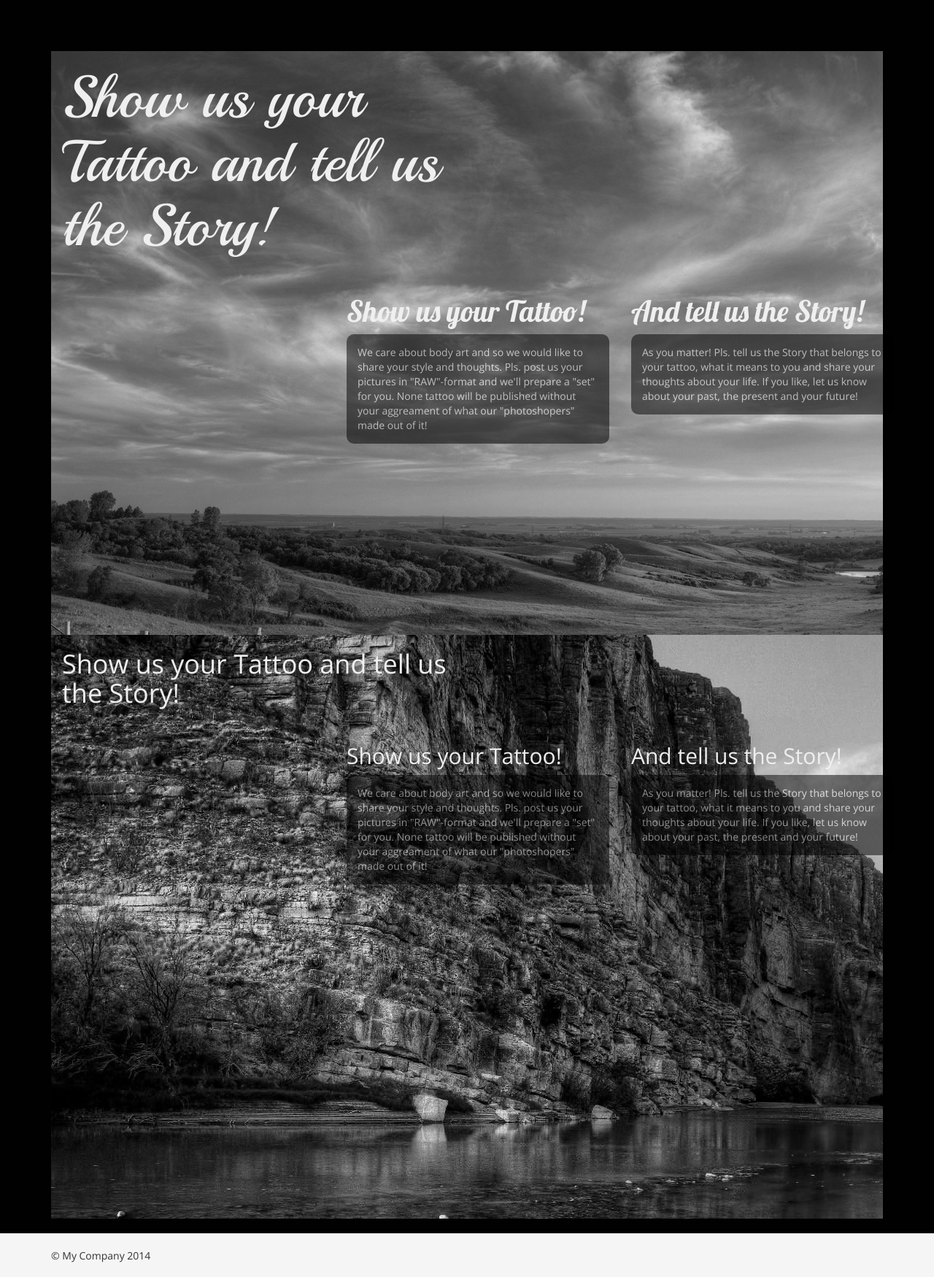
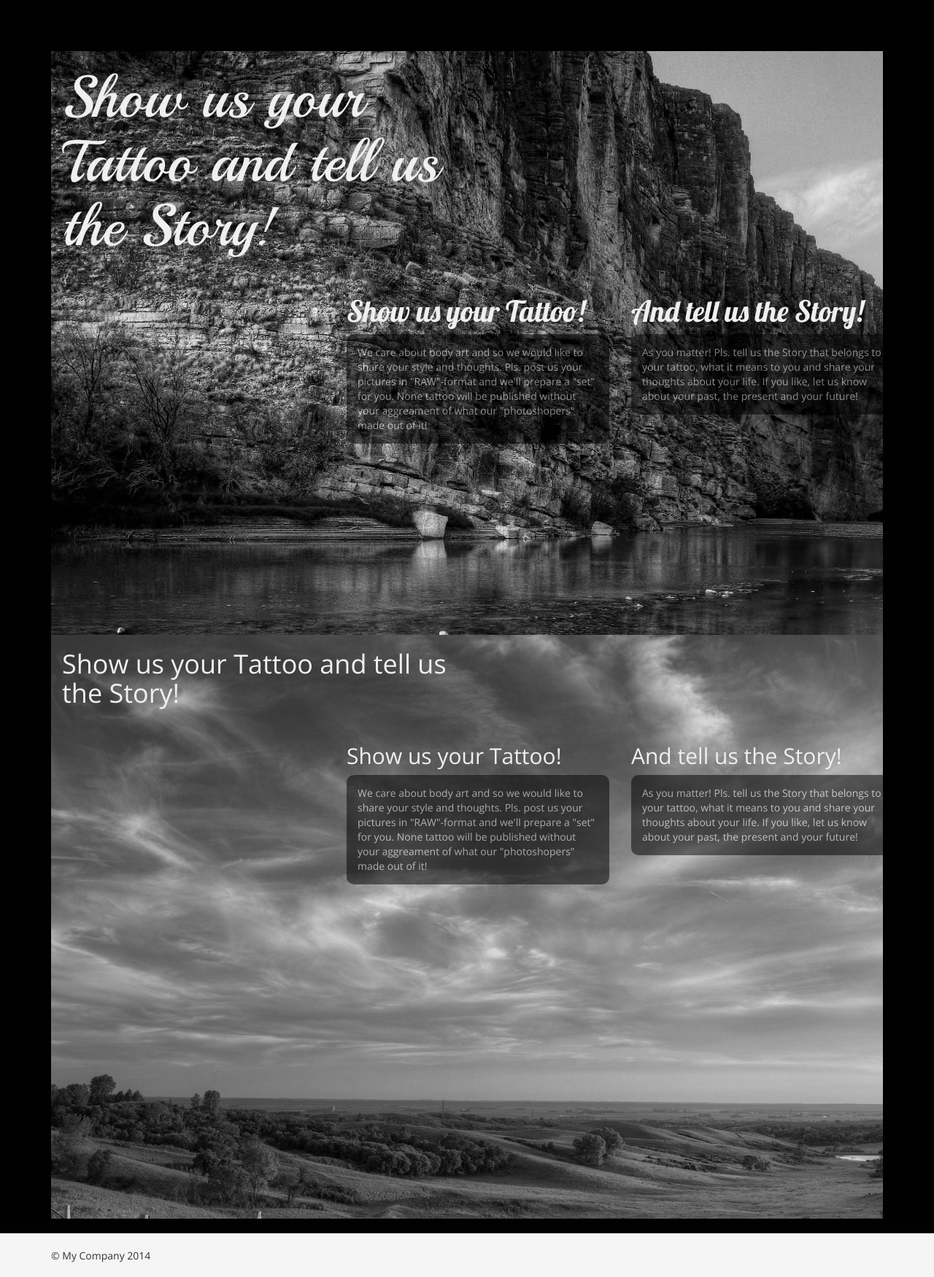
Before and after one commit to philippfrenzel/taatttoooo, a Yii app: template views/site/index.php in a window 1280 px wide. Shown: the whole page at 73% size. Run offline with PHP 8.4 and a stand-in for Yii, Linux system fonts and the light colour scheme; the template is opened without the code that fills it, so the values that code supplies are empty; some libraries are stand-ins or nearby versions.

Commit message:
change back

```diff
--- a/web/css/onepage.css
+++ b/web/css/onepage.css
@@ -1,5 +1,5 @@
 #intro1{
-  background: url("../gfx/broKettleBW.jpg") repeat scroll 0 0 rgba(0, 0, 0, 0);
+  background: url("../gfx/elenabw.jpg") repeat scroll 0 0 rgba(0, 0, 0, 0);
   min-height: 800px;
   color:#efefef;
 }
@@ -28,7 +28,7 @@
 }
 
 #intro2{
-  background: url("../gfx/elenabw.jpg") repeat scroll 0 0 rgba(0, 0, 0, 0);
+  background: url("../gfx/broKettleBW.jpg") repeat scroll 0 0 rgba(0, 0, 0, 0);
   min-height: 800px;
   color:#efefef;
 }
```
